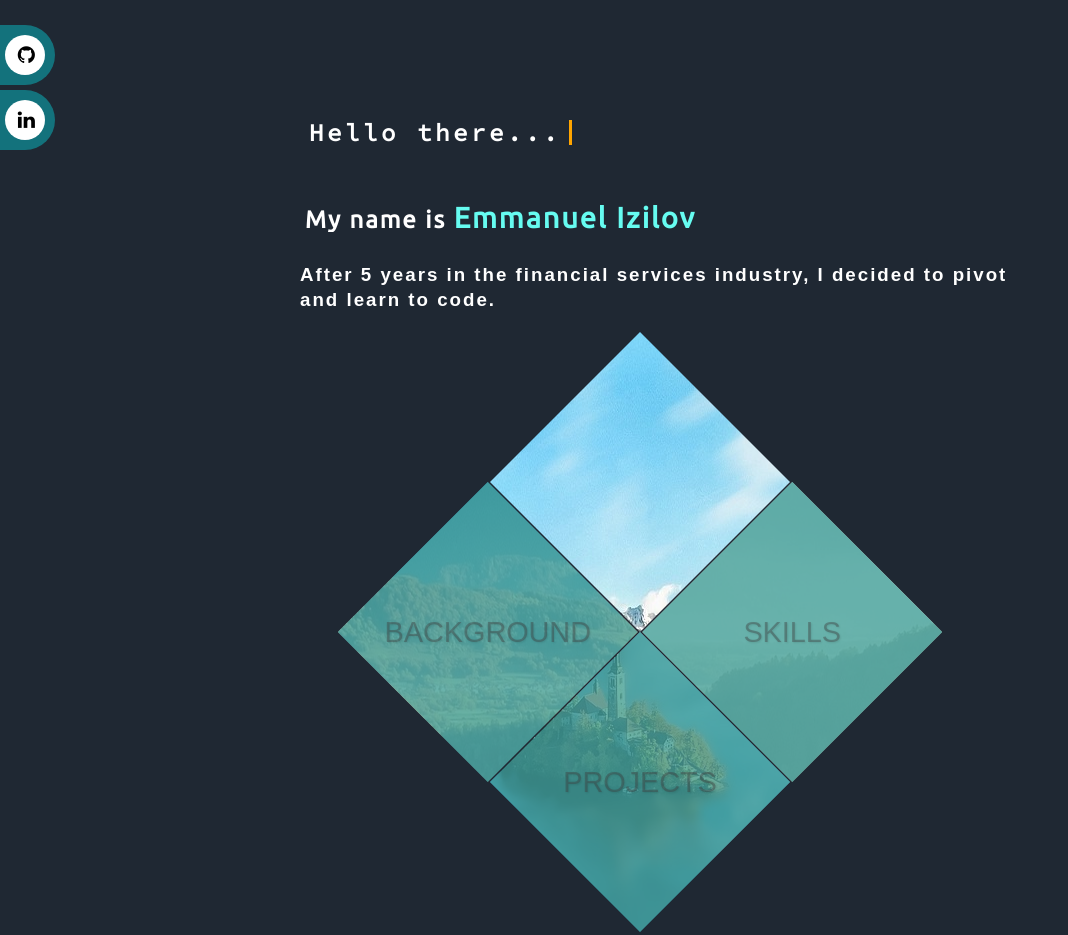
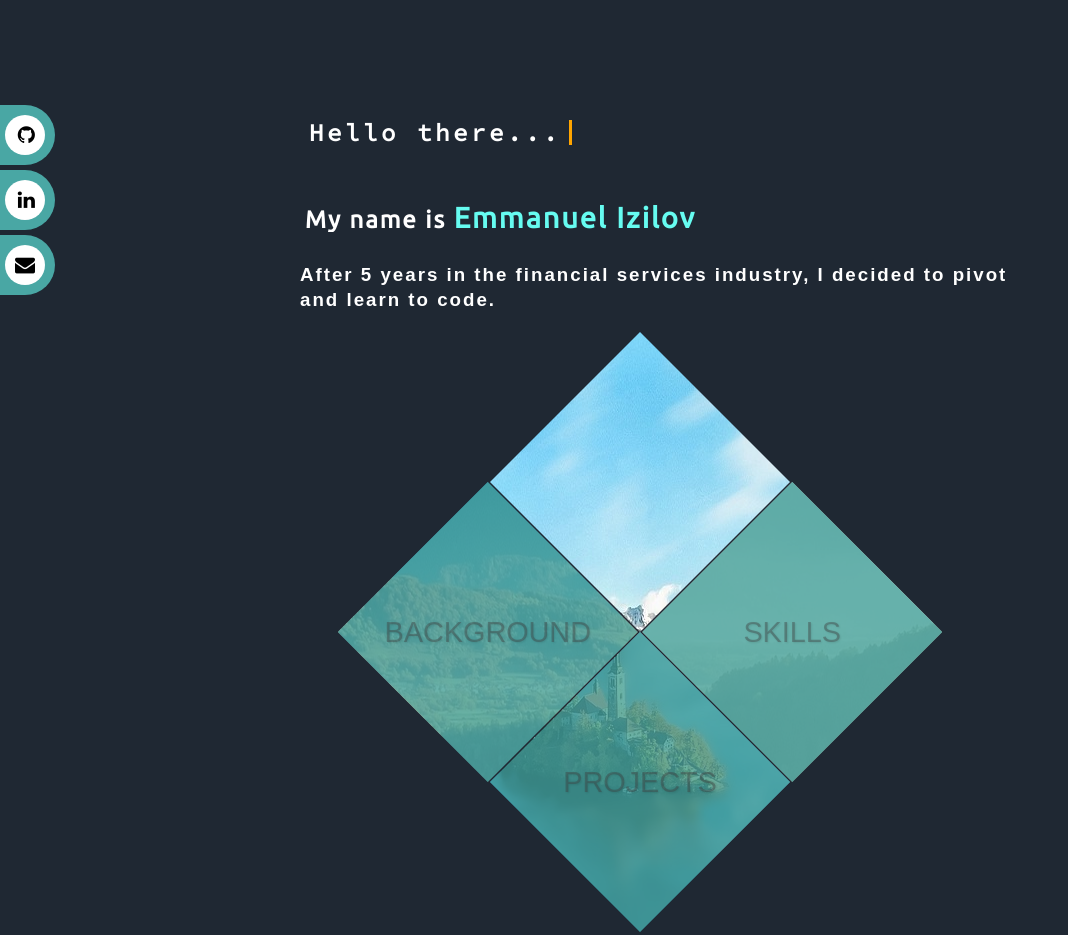
Before and after one commit to izi-manny/izi-manny.github.io, a plain HTML site: page index.html in a window 1280 px wide. Shown: the top 935 px of the page, without its empty margins (0-1068 px from the left). Drawn offline with Linux system fonts and the light colour scheme.

Commit message:
email social added

```diff
--- a/index.html
+++ b/index.html
@@ -17,6 +17,7 @@
             <!-- <li><a href="https://twitter.com/highflyer910">Twitter <i class="fa fa-twitter"></i></a></li> -->
           <li><a href="https://github.com/izi-manny">Github <i class="fa fa-github"></i></a></li>
           <li><a href="https://www.linkedin.com/in/e-izilov/">Linkedin <i class="fa fa-linkedin"></i></a></li>
+          <li><a href="mailto:em5750@gmail.com"">Email <i class="fa fa-envelope"></i></a></li>
             </ul>
     </nav>
 
--- a/styles.css
+++ b/styles.css
@@ -949,7 +949,7 @@ a {
 
   .social {
     position: fixed;
-    top: 20px;
+    top: 100px;
   }
   .social ul {
     padding: 0px;
@@ -962,7 +962,7 @@ a {
   .social ul li {
     display: block;
     margin: 5px;
-    background: rgba(0, 247, 255, 0.36);
+    background: rgba(102, 252, 241, 0.6);
     width: 300px;
     text-align: right;
     padding: 10px;
```
